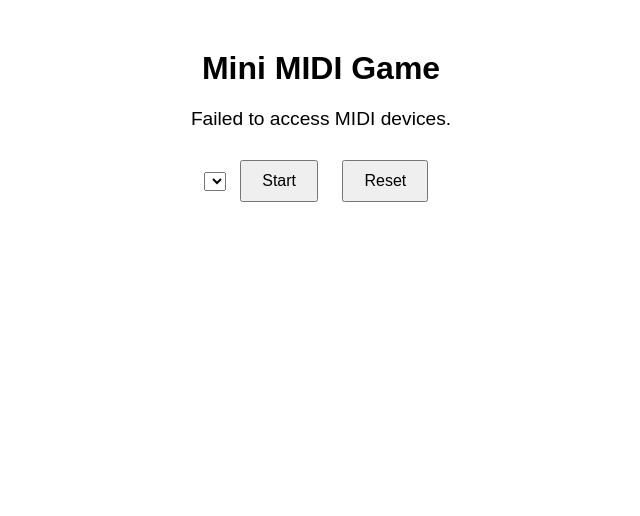
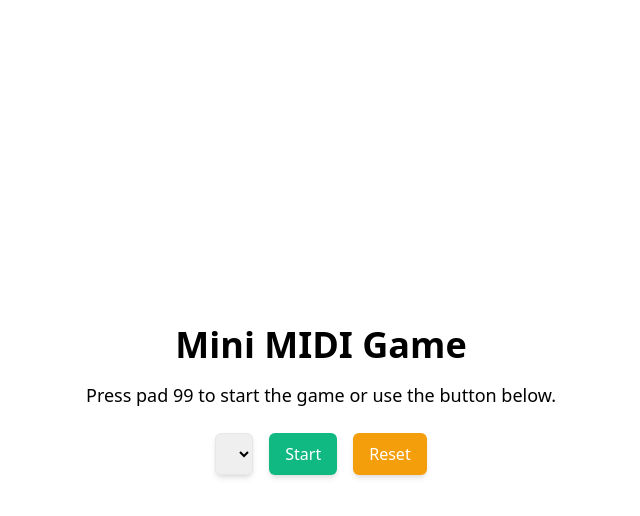
Before and after one commit to ex7r3me/midiplayground, a website with bundled scripts: page index.html in a window 1280 px wide. Shown: the whole page, without its empty margins (319-959 px from the left). Built offline with nearby package versions, Linux system fonts and the light colour scheme.

Commit message:
Improve design and add favicon

```diff
--- a/index.html
+++ b/index.html
@@ -1,17 +1,32 @@
 <!DOCTYPE html>
 <html lang="en">
+
 <head>
     <meta charset="UTF-8">
     <meta name="viewport" content="width=device-width, initial-scale=1.0">
     <title>Mini MIDI Game</title>
-    <link rel="stylesheet" href="css/styles.css">
+    <link href="https://cdn.jsdelivr.net/npm/tailwindcss@2.2.19/dist/tailwind.min.css" rel="stylesheet">
 </head>
+
 <body>
-    <h1>Mini MIDI Game</h1>
-    <p id="status">Press pad 99 to start the game or use the button below.</p>
-    <select id="midiDeviceSelector"></select>
-    <button id="startButton">Start</button>
-    <button id="resetButton">Reset</button>
+    <div
+        class="min-h-screen flex flex-col items-center justify-center bg-zinc-100 dark:bg-zinc-800 text-zinc-800 dark:text-zinc-200">
+        <h1 class="text-4xl font-bold mb-4">Mini MIDI Game</h1>
+        <p class="mb-6 text-lg">Press pad 99 to start the game or use the button below.</p>
+        <div class="flex space-x-4">
+            <select
+                class="p-2 border border-zinc-300 dark:border-zinc-700 rounded-md shadow-md focus:outline-none focus:ring-2 focus:ring-pink-500 focus:border-pink-500"
+                id="midiDeviceSelector"></select>
+            <button id="startButton"
+                class="bg-green-500 text-white px-4 py-2 rounded-md shadow-md hover:bg-green-600 focus:outline-none focus:ring-2 focus:ring-green-500 focus:ring-offset-2">
+                Start
+            </button>
+            <button id="resetButton"
+                class="bg-yellow-500 text-white px-4 py-2 rounded-md shadow-md hover:bg-yellow-600 focus:outline-none focus:ring-2 focus:ring-yellow-500 focus:ring-offset-2">
+                Reset
+            </button>
+        </div>
+    </div>
     <script src="js/app.js" type="module"></script>
 </body>
 </html>
```
